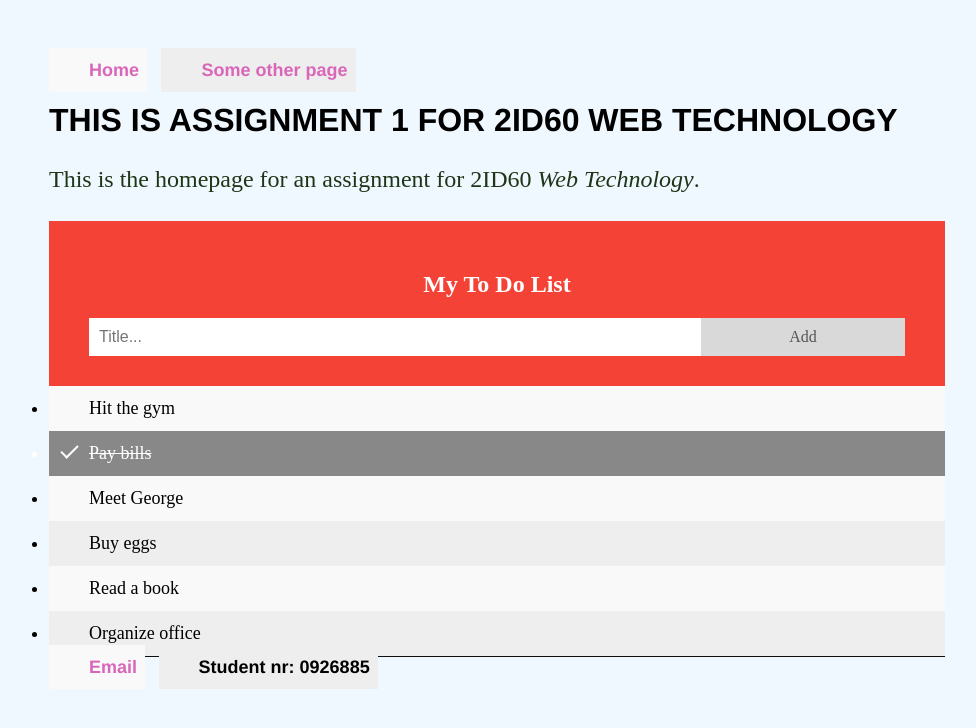
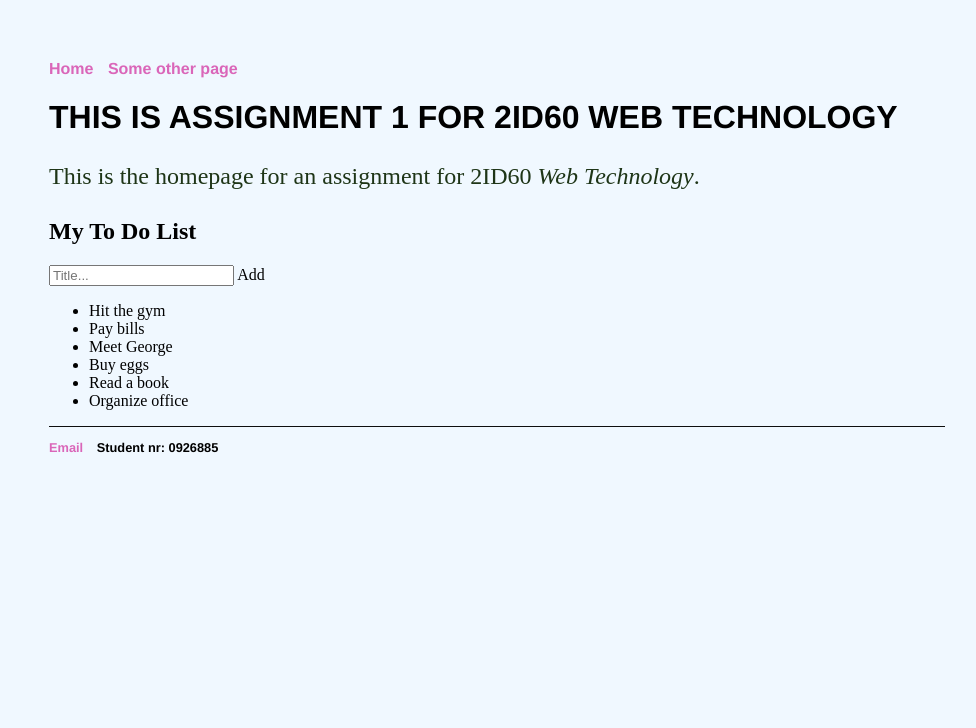
Before and after one commit to Aalison/Aalison.github.io, a Jekyll site: the page built from index.html, in a window 1280 px wide. Shown: the top 728 px of the page, without its empty margins (143-1119 px from the left). Built offline with Jekyll 4.4.1, drawn with Linux system fonts in a browser that asks for light colours; comment, search, counter and statistics services are not loaded.

```diff
--- a/css/main.css
+++ b/css/main.css
@@ -45,114 +45,3 @@ ul.posts {
 ul.posts li {
     list-style: none;
 }
-/* Include the padding and border in an element's total width and height */
-* {
-    box-sizing: border-box;
-}
-
-/* Remove margins and padding from the list */
-ul {
-    margin: 0;
-    padding: 0;
-}
-
-/* Style the list items */
-ul li {
-    cursor: pointer;
-    position: relative;
-    padding: 12px 8px 12px 40px;
-    background: #eee;
-    font-size: 18px;
-    transition: 0.2s;
-
-    /* make the list items unselectable */
-    -webkit-user-select: none;
-    -moz-user-select: none;
-    -ms-user-select: none;
-    user-select: none;
-}
-
-/* Set all odd list items to a different color (zebra-stripes) */
-ul li:nth-child(odd) {
-    background: #f9f9f9;
-}
-
-/* Darker background-color on hover */
-ul li:hover {
-    background: #ddd;
-}
-
-/* When clicked on, add a background color and strike out text */
-ul li.checked {
-    background: #888;
-    color: #fff;
-    text-decoration: line-through;
-}
-
-/* Add a "checked" mark when clicked on */
-ul li.checked::before {
-    content: '';
-    position: absolute;
-    border-color: #fff;
-    border-style: solid;
-    border-width: 0 2px 2px 0;
-    top: 10px;
-    left: 16px;
-    transform: rotate(45deg);
-    height: 15px;
-    width: 7px;
-}
-
-/* Style the close button */
-.close {
-    position: absolute;
-    right: 0;
-    top: 0;
-    padding: 12px 16px 12px 16px
-}
-
-.close:hover {
-    background-color: #f44336;
-    color: white;
-}
-
-/* Style the header */
-.header {
-    background-color: #f44336;
-    padding: 30px 40px;
-    color: white;
-    text-align: center;
-}
-
-/* Clear floats after the header */
-.header:after {
-    content: "";
-    display: table;
-    clear: both;
-}
-
-/* Style the input */
-input {
-    border: none;
-    width: 75%;
-    padding: 10px;
-    float: left;
-    font-size: 16px;
-}
-
-/* Style the "Add" button */
-.addBtn {
-    padding: 10px;
-    width: 25%;
-    background: #d9d9d9;
-    color: #555;
-    float: left;
-    text-align: center;
-    font-size: 16px;
-    cursor: pointer;
-    transition: 0.3s;
-}
-
-.addBtn:hover {
-    background-color: #bbb;
-}
```
Also changed, not shown: css/todo.css (added, +55 -0 lines).
